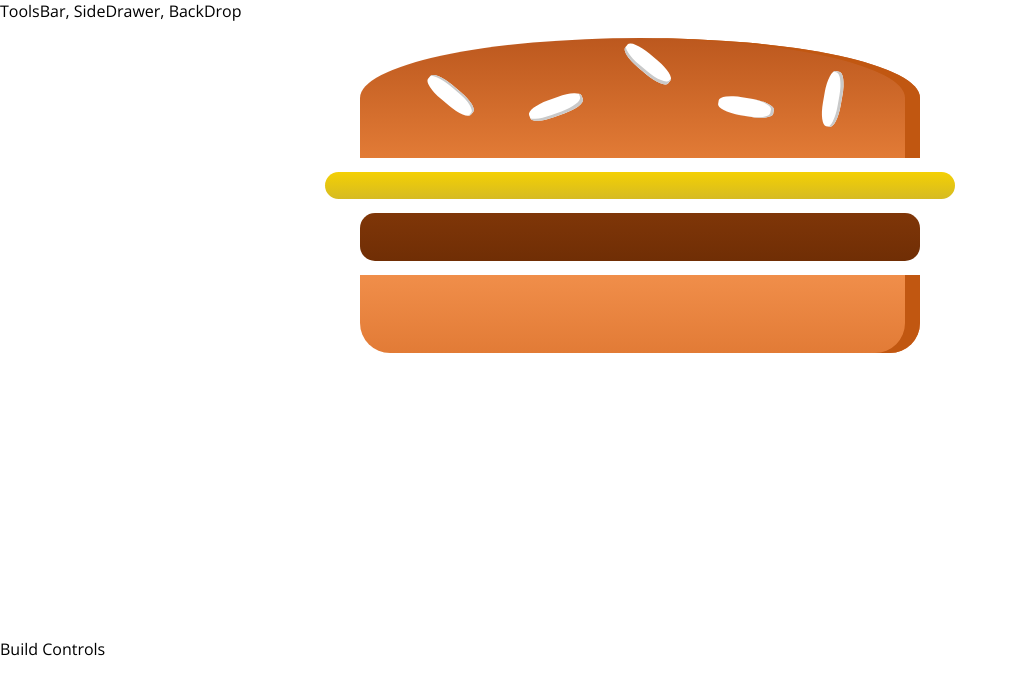
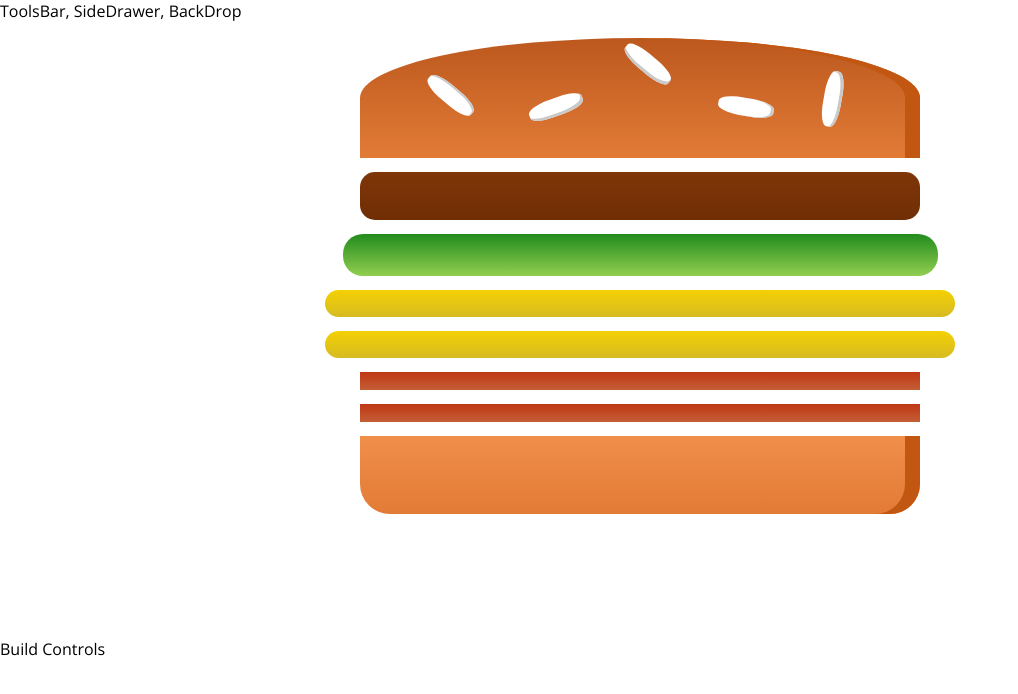
Before and after one commit to Chiibi/TryReact, a React (Create React App) app in the folder burger-builder/: page / in a window 1280 px wide. Shown: the top 694 px of the page, without its empty margins (0-1018 px from the left). Built offline with nearby package versions, Linux system fonts and the light colour scheme.

Commit message:
[Update] Dynamic burger ingredient

```diff
--- a/burger-builder/src/components/Burger/Burger.jsx
+++ b/burger-builder/src/components/Burger/Burger.jsx
@@ -3,11 +3,17 @@
 import BurgerIngredient from './BurgerIngredient/BurgerIngredient'
 
 const burger = (props) => {
+	const transformedIngredients = Object.keys(props.ingredient)
+			.map(igKey => {
+				return [...Array(props.ingredient[igKey])].map((_, i) => {
+					return <BurgerIngredient key={igKey + i} type={igKey} />
+				})
+			})
+
   return (
     <div className="Burger">
 			<BurgerIngredient type="bread-top" />
-			<BurgerIngredient type="cheese" />
-			<BurgerIngredient type="meat" />
+			{ transformedIngredients }
 			<BurgerIngredient type="bread-bottom" />
 		</div>
   )
--- a/burger-builder/src/containers/BurgerBuilder/BurgerBuilder.jsx
+++ b/burger-builder/src/containers/BurgerBuilder/BurgerBuilder.jsx
@@ -3,10 +3,22 @@
 import Burger from '../../components/Burger/Burger'
 
 class BurgerBuilder extends Component {
+  // constructor(props) {
+  //   super(props);
+  //   this.state = {...props}
+  // }
+  state = {
+    ingredients: {
+      meat: 1,
+      salad: 1,
+      cheese: 2,
+      bacon: 2,
+    }
+  }
   render() {
     return (
       <Aux>
-          <Burger />
+        <Burger ingredient={ this.state.ingredients }/>
         <div>Build Controls</div>
       </Aux>
     )
```
Lines whose indentation alone changed are shown as unchanged.
